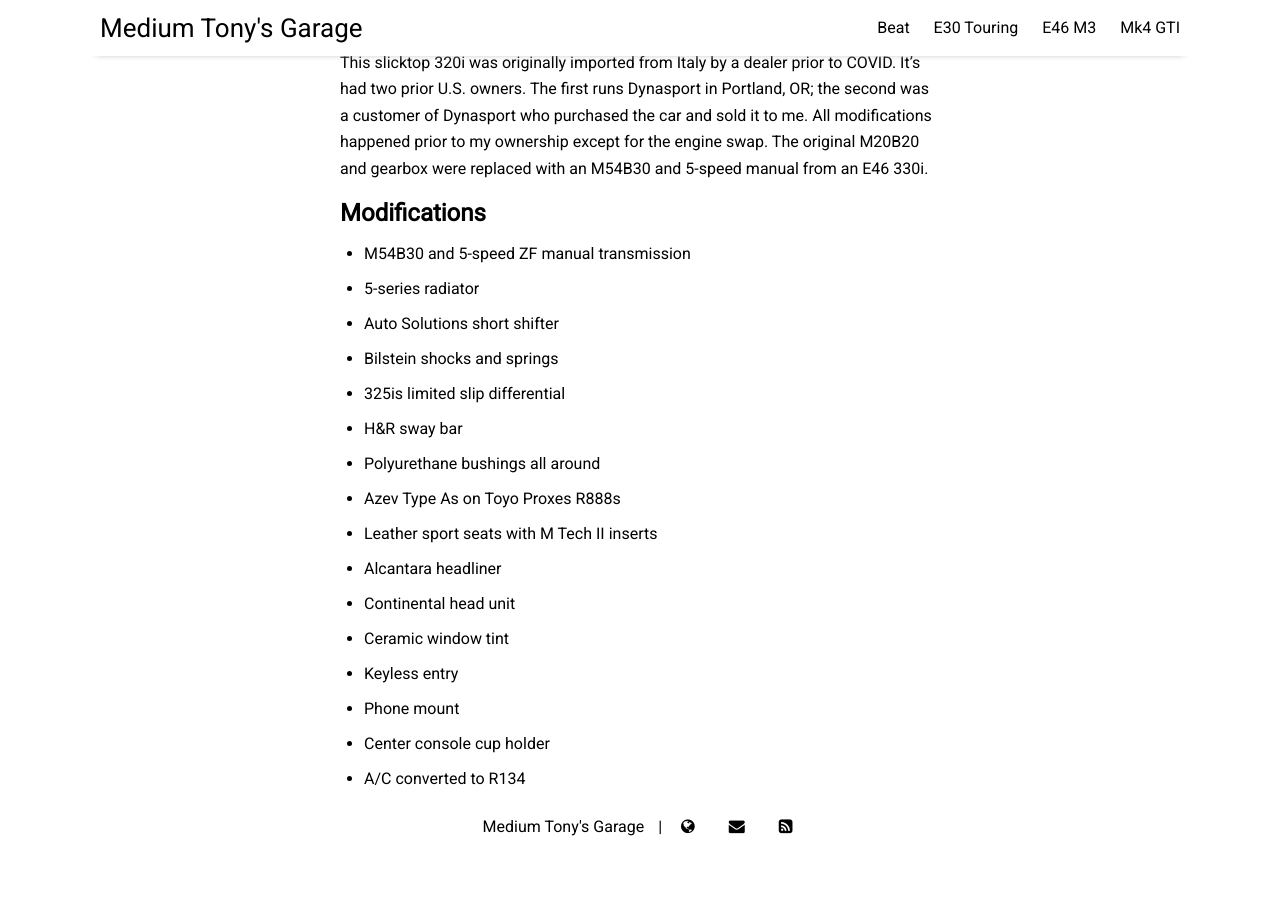
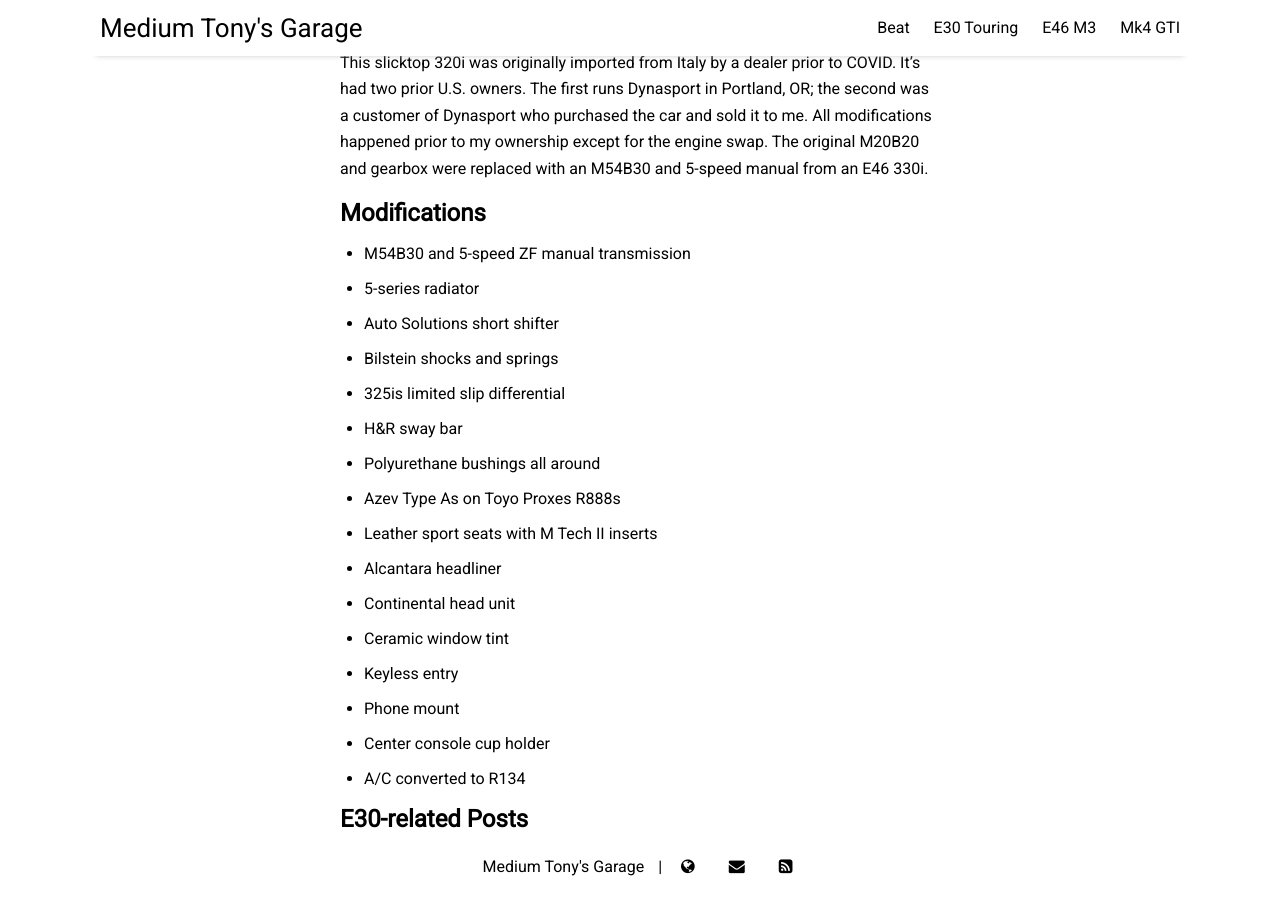
Before and after one commit to prestia/mediumtonys, a Jekyll site: the page built from _posts/2023-8-21-e30-touring-specs.md, in a window 1280 px wide and 900 px high, scrolled down 1429 px. Built offline with Jekyll 4.4.1, drawn with Linux system fonts in a browser that asks for light colours; nearby versions of some CDN libraries; before the commit the page ends 2289 px from its top, so only the background shows below that.

Commit message:
Update 2023-8-21-e30-touring-specs.md

```diff
--- a/_posts/2023-8-21-e30-touring-specs.md
+++ b/_posts/2023-8-21-e30-touring-specs.md
@@ -41,3 +41,13 @@ This slicktop 320i was originally imported from Italy by a dealer prior to COVID
 * Phone mount
 * Center console cup holder
 * A/C converted to R134
+
+## E30-related Posts
+
+{% for post in site.posts %}
+  {% if post.categories contains "e30-touring" %}
+    {% unless post.tags contains "specs" %}
+* [{{ post.title }}]({{ post.url }})
+    {% endunless %}
+  {% endif %}
+{% endfor %}
```
